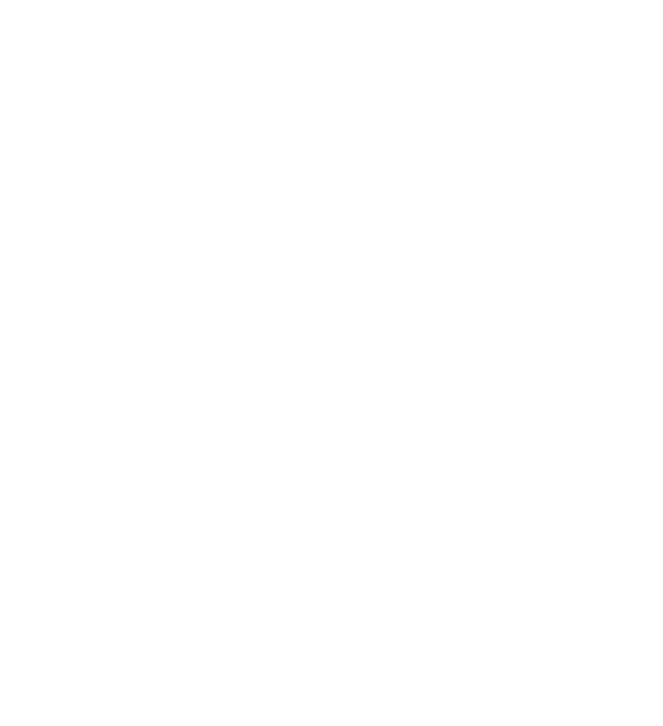
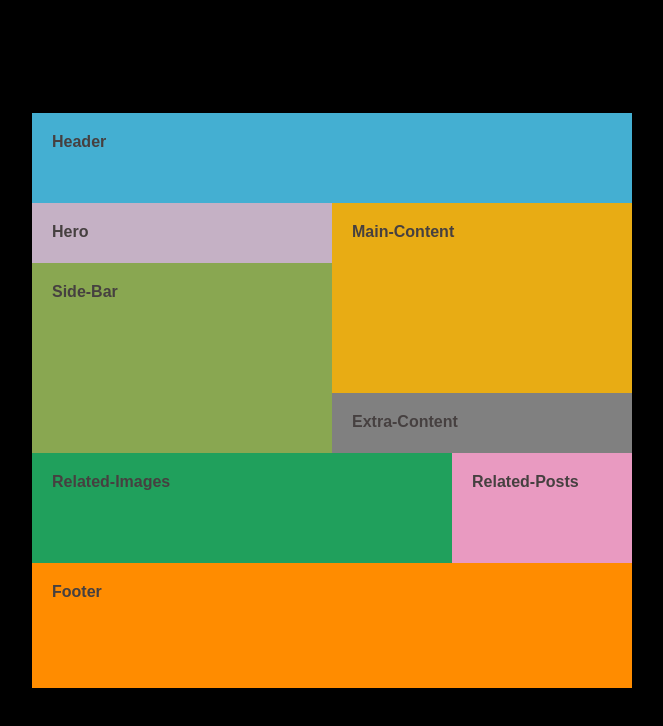
Before and after one commit to GaganiJayasekara/Practical06, a plain HTML site: page index.html in a window 1280 px wide. Shown: the whole page, without its empty margins (308-971 px from the left). Drawn offline with Linux system fonts and the light colour scheme.

Commit message:
color css flexboxes

```diff
--- a/css/style.css
+++ b/css/style.css
@@ -0,0 +1,87 @@
+*{
+    margin: 0;
+    padding: 0;
+    box-sizing: border-box;
+}
+
+body{
+    background-color: black;
+    display: flex;
+    justify-content: center;
+    align-items: center;
+    height: 100vh;
+}
+
+.mainbox{
+    width: 600px;
+}
+
+section{
+    height: 50px;
+    font-family: "poppins",sans-serif;
+    color: rgb(70, 64, 64);
+    padding: 20px;
+    font-weight: bold;
+}
+
+.flex-container{
+    display: flex;
+}
+
+.flex-container2{
+    display: flex;
+    flex-direction: row;
+}
+
+.header{
+    background-color: rgb(68, 175, 210);
+    width: 100%;
+    height: 90px;
+}
+
+.hero{
+    background-color: rgb(197, 177, 197);
+    height: 60px;
+}
+
+.side-bar{
+    background-color: #89a751;
+    height: 190px;
+}
+
+.main-content{
+    background-color: rgb(232, 172, 20);
+    height: 190px;
+}
+
+.extra-content{
+    background-color: gray;
+    height: 60px;
+}
+
+.related-images{
+    background-color: #20a05c;
+    width: 70%;
+    height: 110px;
+}
+
+.related-posts{
+    background-color: rgb(233, 154, 193);
+    width: 30%;
+    height: 110px;
+}
+
+.footer{
+    background-color: darkorange;
+    height: 125px;
+}
+
+.column1{
+    flex-direction: column;
+    width: 70%;
+}
+
+.column2{
+    flex-direction: column;
+    width: 70%;
+}
--- a/index.html
+++ b/index.html
@@ -8,6 +8,23 @@
     <link rel="stylesheet" href="css/style.css">
 </head>
 <body>
-
+    <div class="mainbox">
+        <section class="header">Header</section>
+        <div class="flex-container">
+            <div class="flex-container column1">
+                <section class="hero">Hero</section>
+                <section class="side-bar">Side-Bar</section>
+            </div>
+            <div class="flex-container column2">
+                <section class="main-content">Main-Content</section>
+                <section class="extra-content">Extra-Content</section>
+            </div>
+        </div>
+        <div class="flex-container2">
+            <section class="related-images">Related-Images</section>
+            <section class="related-posts">Related-Posts</section>
+        </div>
+        <section class="footer">Footer</section>
+    </div>
 </body>
 </html>
```
